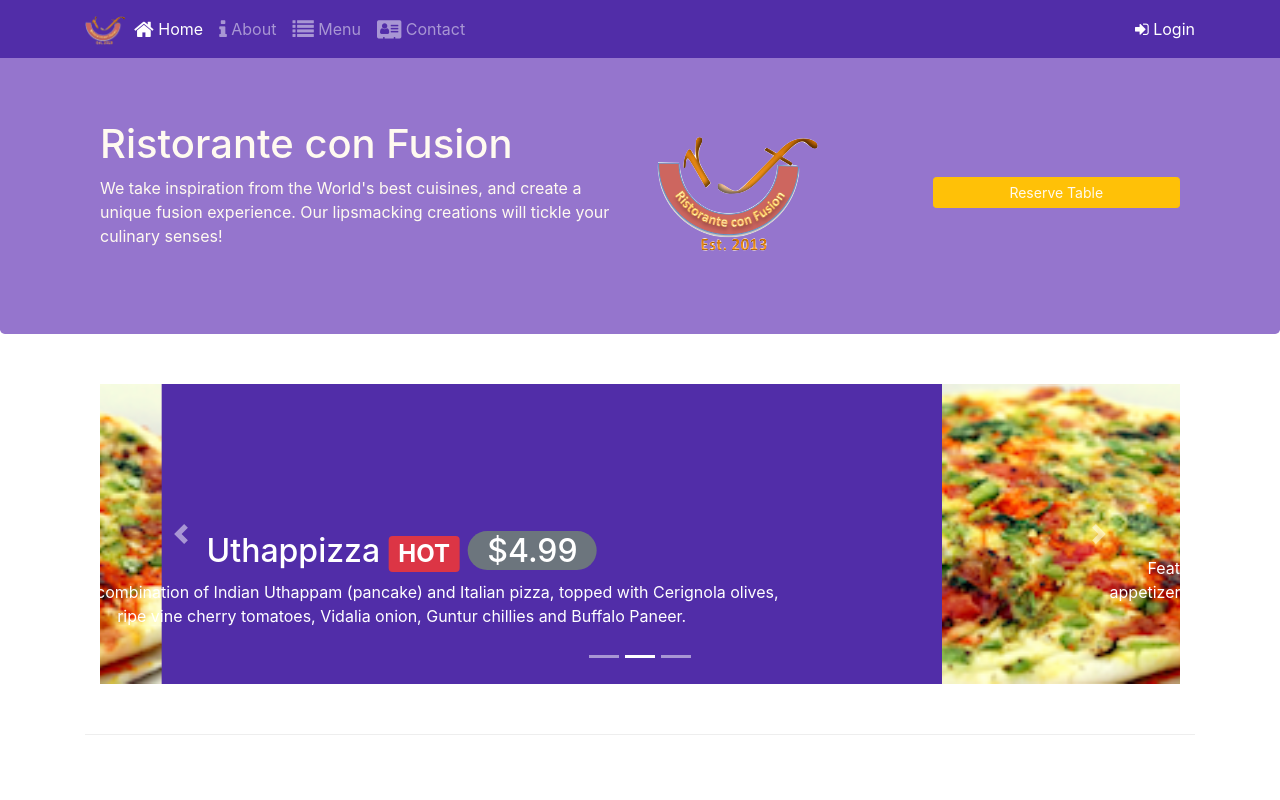
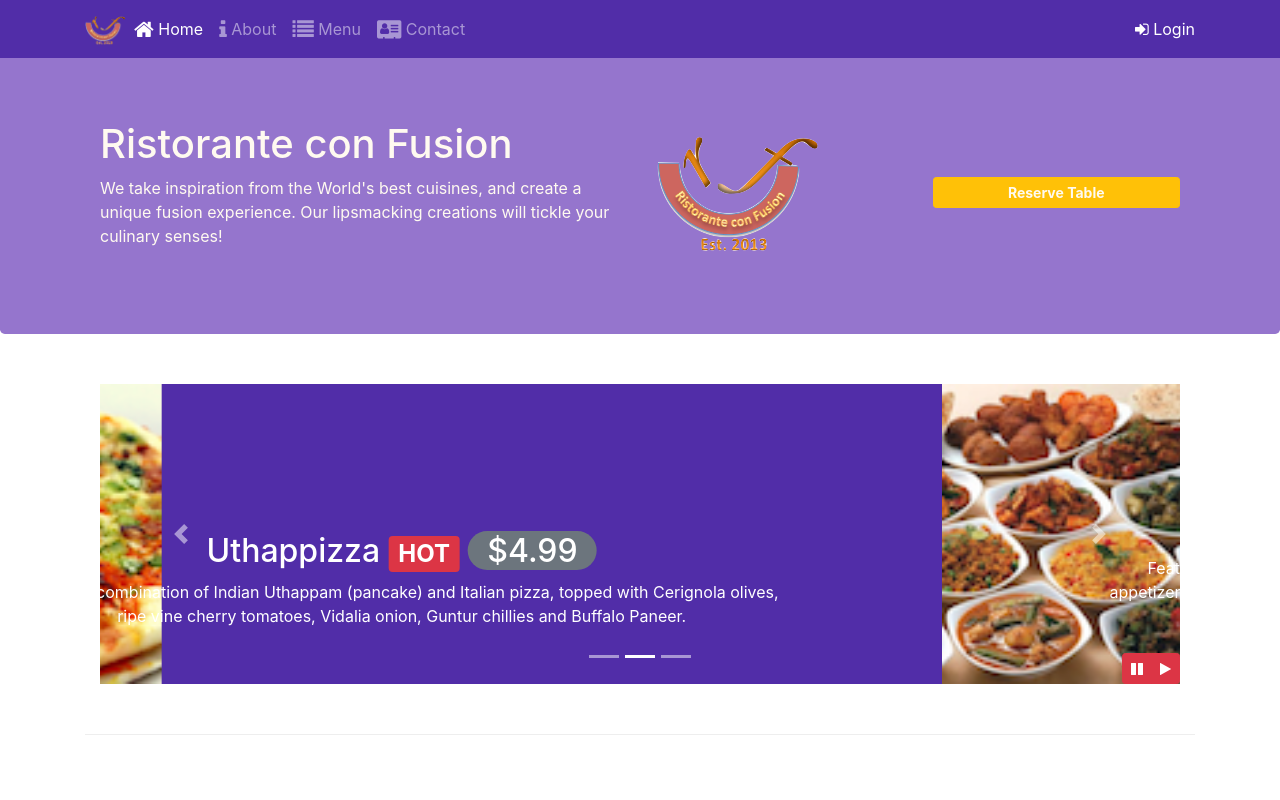
Before and after one commit to ashkings/Initail-Bootstrap-Setup, a website: page index.html in a window 1280 px wide. Shown: the top 800 px of the page. Drawn offline with nearby package versions, Linux system fonts and the light colour scheme.

Commit message:
BootstrapJquery

```diff
--- a/css/styles.css
+++ b/css/styles.css
@@ -53,3 +53,8 @@ body{
 	left: 0;
 	min-height: 300px;
 }
+#carouselButton{
+	right: 0px;
+	position: absolute;
+	bottom: 0px;
+}
--- a/index.html
+++ b/index.html
@@ -84,7 +84,7 @@
                 </div>
                 <div class="col-12 col-sm-3 align-self-center">
                     <a class="btn btn-large btn-warning btn-block btn-sm"
-                       data-toggle="modal" data-target="#reserve">Reserve Table</a>
+                       data-toggle="modal" data-target="#reserve"><strong>Reserve Table</strong></a>
                 </div>
             </div>
         </div>
@@ -133,6 +133,7 @@
                         </div>
                         <div class="form-group row">
                          <div class="offset-md-2 col-md-10">
+                            <button type="button" class="btn btn-secondary" data-dismiss="modal">Cancel</button>
                             <button type="submit" class="btn btn-primary">Reserve</button>
                          </div>
                     </div>
@@ -155,14 +156,14 @@
                             </div>
                         </div>
                         <div class="carousel-item">
-                            <img class="d-block img-fluid" src="img/uthappizza.png" alt="Uthappizza">
+                            <img class="d-block img-fluid" src="img/buffet.png" alt="Buffet">
                             <div class="carousel-caption d-none d-md-block">
                             <h2>Weekend Grand Buffet <span class="badge badge-danger">NEW</span></h2>
                             <p class="d-none d-sm-block">Featuring mouthwatering combinations with a choice of five different salads, six enticing appetizers, six main entrees and five choicest desserts. Free flowing bubbly and soft drinks. All for just $19.99 per person </p>
                             </div>
                         </div>
                         <div class="carousel-item">
-                            <img class="d-block img-fluid" src="img/uthappizza.png" alt="Uthappizza">
+                            <img class="d-block img-fluid" src="img/alberto.png" alt="Alberto">
                             <div class="carousel-caption d-none d-md-block">
                             <h2>Alberto Somayya</h2>
                             <h4>Executive Chef</h4>
@@ -180,6 +181,14 @@
                         <a class="carousel-control-next" href="#mycarousel" role="button" data-slide="next">
                         <span class="carousel-control-next-icon"></span>
                         </a>
+                        <div class="btn-group" id="carouselButton">
+                            <button class="btn btn-danger btn-sm" id="pause">
+                                <span class="fa fa-pause"></span>
+                            </button>
+                            <button class="btn btn-danger btn-sm" id="play">
+                                <span class="fa fa-play"></span>
+                            </button>
+                        </div>
                     </div>
                 </div>
             </div>
@@ -282,6 +291,17 @@
     <script src="node_modules/popper.js/dist/umd/popper.min.js"></script>
     <script src="node_modules/bootstrap/dist/js/bootstrap.min.js"></script>
     <!-- jQuery first, then Popper.js, then Bootstrap JS. -->
+    <script>
+      $(document).ready(function(){
+        $('#mycarousel').carousel({interval:2000});
+        $("#pause").click(function(){
+                $("#mycarousel").carousel('pause');
+            });
+            $("#play").click(function(){
+                $("#mycarousel").carousel('cycle');
+        });
+      });
+    </script>
     </body>
 
 </html>
```
